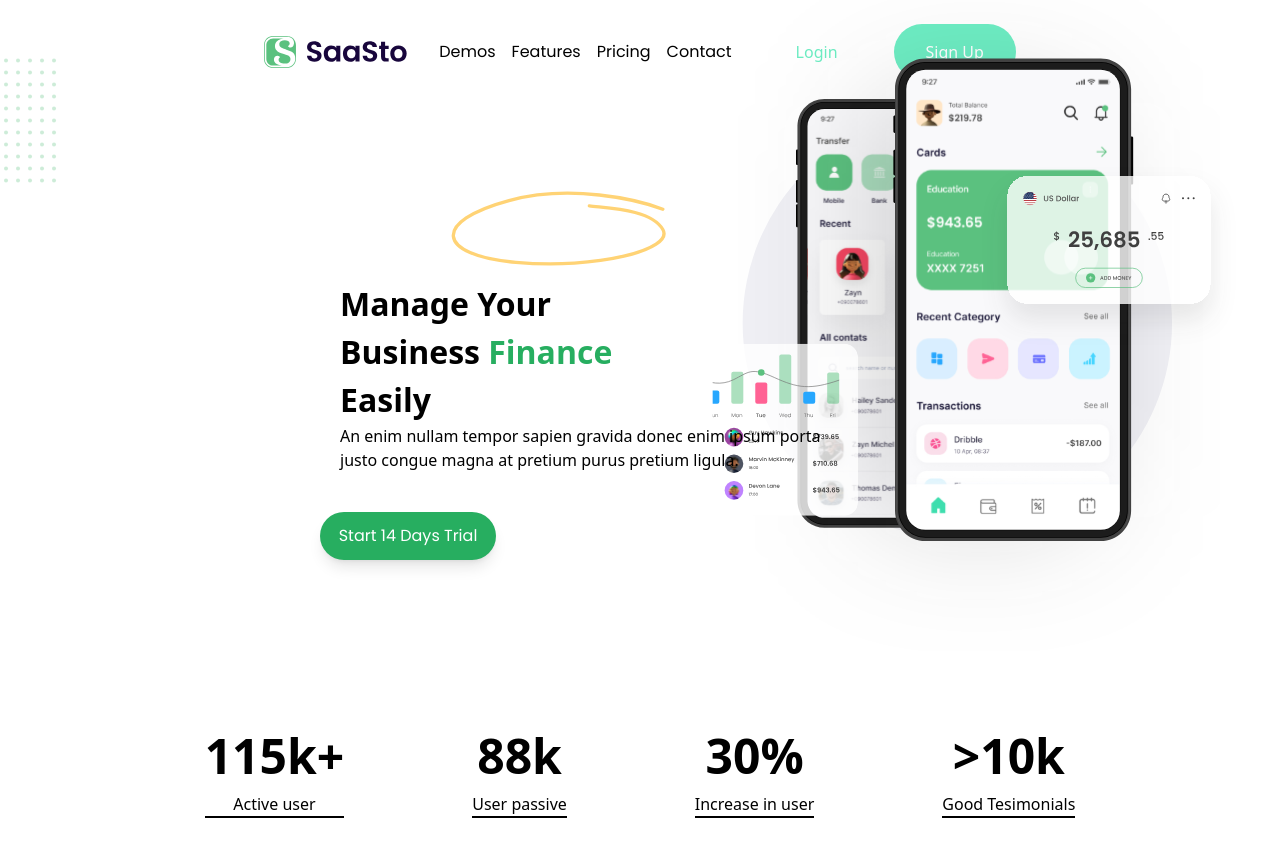
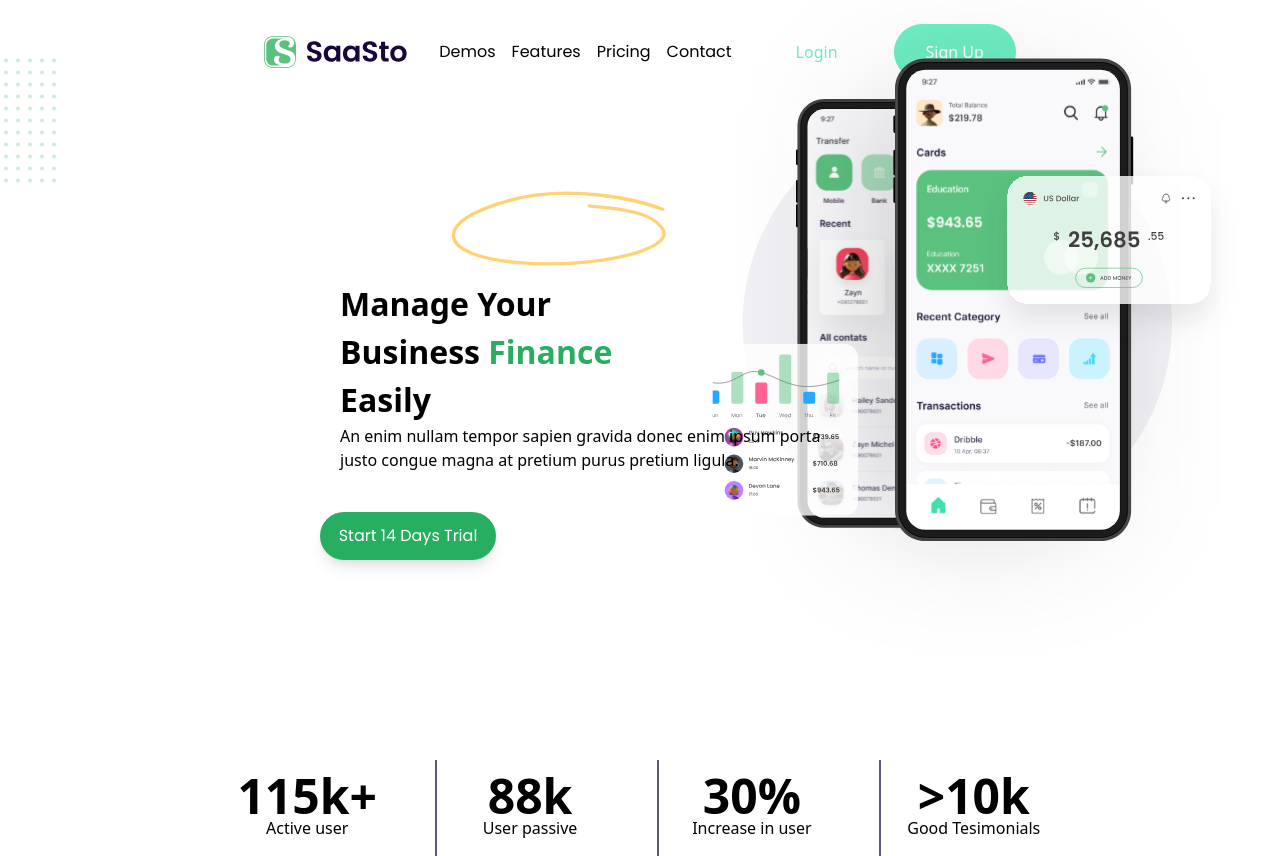
Before and after one commit to kmushafiya003/saas-website, a React (Create React App) app: page /home3 in a window 1280 px wide. Before the commit the page ends 818 px from the top, so only its background shows below. Built offline with nearby package versions, Linux system fonts and the light colour scheme.

Commit message:
Add divide line between counts

```diff
--- a/src/pages/Home2.jsx
+++ b/src/pages/Home2.jsx
@@ -10,7 +10,7 @@ const Home2 = () => {
   return (
     <div className="relative min-h-screen">
 
-      <Navbar2/>
+      <Navbar2 />
 
 
 
--- a/src/pages/Home3.jsx
+++ b/src/pages/Home3.jsx
@@ -16,7 +16,7 @@ const Home3 = () => {
           alt="object-2"
           className="absolute block object-cover h-auto dxs:h-auto dxs:w-auto dasktopimag -top-28 xxs:hidden dxs:hidden xmd:-top-5 lg:-top-36 smd:top-0 md:hidden smd:block mmd:block "
         />
-        <div className="relative z-10 xxl:pr-64 xxl:pt-20 xmd:pr-96 xmd:pt-28 xmd:pl-52 xxl:pl-80 dxs:pt-5 dxs:pr-0 dxs:pl-0 xxs:-pt-0 xxs:pr-0 lg:pl-64 lg:pt-5 smd:pl-48 smd:pr-96 smd:pt-28 md:pl-20 just:pl-20 xs:pl-20 lg:pl-52 lg:pt-32 xlg:pl-64 xlg:pt-36 xl:pl-80 xl:pr-96 xl:pt-44 xxl:pt-10">
+        <div className="relative z-10 xxl:pr-64 xmd:pr-96 xmd:pt-28 xmd:pl-52 xxl:pl-80 dxs:pt-5 dxs:pr-0 dxs:pl-0 xxs:-pt-0 xxs:pr-0  smd:pl-48 smd:pr-96 smd:pt-28 md:pl-20 just:pl-20 xs:pl-20 lg:pl-52 lg:pt-32 xlg:pl-64 xlg:pt-36 xl:pl-80 xl:pr-96 xl:pt-44 xxl:pt-10">
           <div className="font-popfont-poppins dxs:pl-5">
             <h1 className="font-bold xxl:text-[3.5rem] dxs:text-[2rem]">
               Manage Your <br /> Business{" "}
@@ -28,7 +28,7 @@ const Home3 = () => {
               congue magna at pretium purus pretium ligula.
             </p>
           </div>
-          <div className="pt-10">
+          <div className="py-10">
             <DynamicButton
               text="Start 14 Days Trial"
               className={`w-44 font-poppins text-0.8rem h-12 leading-10 dxs:leading-0`}
@@ -41,17 +41,19 @@ const Home3 = () => {
           </div>
         </div>
 
-          <div className="relative flex justify-center gap-32  border-b-0 pt-36 lg:flex-row dxs:flex-col dxs:pt-[25rem] lg:pt-[10rem] ">
-            {
-              funFact2.map((data) => (
-                <div className="flex flex-col justify-center bg-white border-b-0 border-gray-100 dxs:border-r-0 dxs:justify-center dxs:items-center dxs:border-b-2">
+        <div className="xlg:w-8/12 lg:w-9/12  sm:w-11/12  w-10/12 mx-auto relative flex sm:flex-row flex-col gap-y-6 sm:justify-between items-center sm:divide-x-2 divide-y-2 sm:divide-y-0 divide-text-mid-grey mmd:mt-20 xl:mt-40 smd:mt-10 mt-24 top-[300px]  smd:top-0">
+          {
+            funFact2.map((data) => (
+              <div className="sm:w-[22%] xs:w-[30%] w-[40%] pt-6 pb-4  smd:px-2 xmd:py-4 ">
 
-                  <h1 className="text-[3rem] font-bold ">{data.count}</h1>
+                <div className="flex flex-col justify-center bg-white  items-center   ">
 
+                  <h1 className="lg:text-[3rem] sm:text-4xl xs:text-[3rem] text-4xl font-bold ">{data.count}</h1>
                   <p>{data.text}</p>
                 </div>
-              ))
-            }
+              </div>
+            ))
+          }
 
 
         </div>
```
Lines whose indentation alone changed are shown as unchanged.
